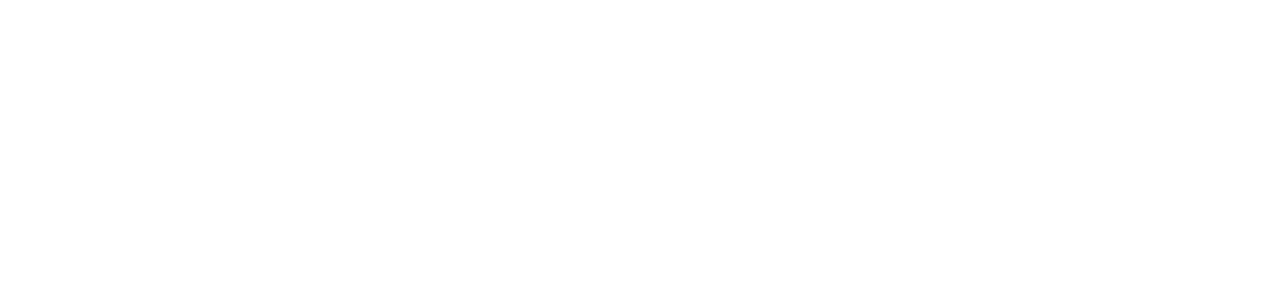
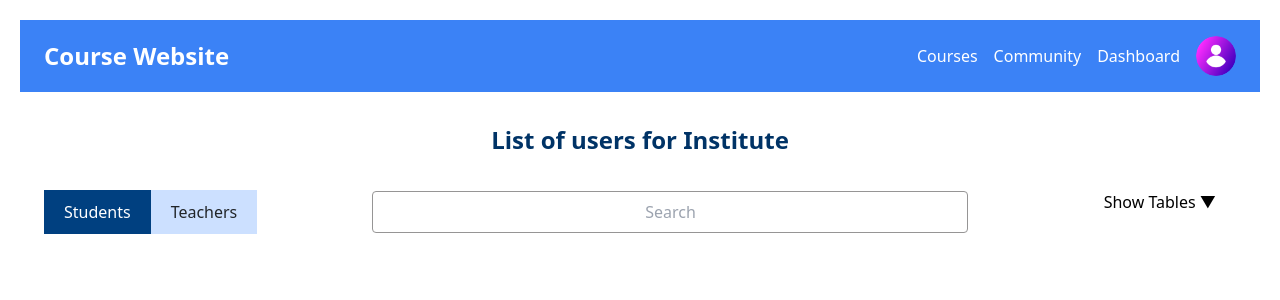
Before and after one commit to sharayuanuse/Techligence, a React (Create React App) app: page /admin/list in a window 1280 px wide. Before the commit this address had no page. Shown: the top 300 px of the page. Built offline with nearby package versions, Linux system fonts and the light colour scheme.

Commit message:
Added admin dashboard for mock user

```diff
--- a/src/App.js
+++ b/src/App.js
@@ -1,20 +1,40 @@
 import React from "react";
+import { Routes, Route } from "react-router-dom";
 import CourseCatalogPage from "./pages/CourseCatalogPage";
-import { Routes, Route } from "react-router-dom";
 import Profile_Interface from "./pages/Profile_Interface";
-import Homepage from "./pages/Homepage";
 import Home from "./pages/Home";
 import Community from "./pages/Community";
+import AdminListPage from "./pages/AdminListPage";
+import ProtectedRoute from "./pages/ProtectedRoute";
+import { AuthProvider } from "./context/AuthContext";
+import { UserProvider } from "./context/UserContext";
 
 function App() {
+  // Simulate a logged-in user with admin role
+  const mockUser = {
+    email: "admin@example.com",
+    role: "Admin",
+  };
+
   return (
+    <AuthProvider>
+      <UserProvider user={mockUser}> {/* Pass mockUser as user */}
         <Routes>
           <Route path="/" element={<Home />} />
           <Route path="/profile" element={<Profile_Interface />} />
           <Route path="/courses" element={<CourseCatalogPage />} />
           <Route path="/community" element={<Community />} />
+          <Route
+            path="/admin/list"
+            element={
+              <ProtectedRoute>
+                <AdminListPage />
+              </ProtectedRoute>
+            }
+          />
         </Routes>
-    // <Header />
+      </UserProvider>
+    </AuthProvider>
   );
 }
 
--- a/src/Layout/Header.js
+++ b/src/Layout/Header.js
@@ -1,10 +1,11 @@
-// Header.js
 import React, { useState } from "react";
 import { Link } from "react-router-dom";
 import ProfileIcon from "./avatar.png";
 import SignupModal from "../pages/SignUpPage/SignupModal";
+import { useUser } from "../context/UserContext"; // Adjust the path as necessary
 
 const Header = () => {
+  const { user } = useUser(); // Use the context to get user
   const [isModalOpen, setIsModalOpen] = useState(false);
 
   const openModal = () => setIsModalOpen(true);
@@ -28,11 +29,19 @@
                 Courses
               </Link>
               <Link
-                to="/Community"
+                to="/community"
                 className="text-white hover:text-gray-200 text-sm md:text-base"
               >
                 Community
               </Link>
+              {user && user.role === "Admin" && (
+                <Link
+                  to="/admin/list"
+                  className="text-white hover:text-gray-200 text-sm md:text-base"
+                >
+                  Dashboard
+                </Link>
+              )}
               <div className="flex items-center space-x-4">
                 {/* User Photo */}
                 <div
--- /dev/null
+++ b/src/context/AuthContext.js
@@ -0,0 +1,26 @@
+import React, { createContext, useContext, useState } from 'react';
+
+// Create the Auth Context
+const AuthContext = createContext();
+
+// AuthProvider component to wrap around parts of your application
+export const AuthProvider = ({ children }) => {
+  const [user, setUser] = useState(null);
+
+  const login = (userData) => {
+    setUser(userData);
+  };
+
+  const logout = () => {
+    setUser(null);
+  };
+
+  return (
+    <AuthContext.Provider value={{ user, login, logout }}>
+      {children}
+    </AuthContext.Provider>
+  );
+};
+
+// Custom hook to use the AuthContext
+export const useAuth = () => useContext(AuthContext);
--- /dev/null
+++ b/src/context/UserContext.js
@@ -0,0 +1,24 @@
+import React, { createContext, useContext } from 'react';
+import { useAuth } from './AuthContext'; // Adjust the path as necessary
+
+const UserContext = createContext();
+
+// export const UserProvider = ({ children }) => {
+//   const { user } = useAuth();
+
+//   return (
+//     <UserContext.Provider value={{ user }}>
+//       {children}
+//     </UserContext.Provider>
+//   );
+// };
+
+export const UserProvider = ({ children, user }) => {
+  return (
+    <UserContext.Provider value={{ user }}>
+      {children}
+    </UserContext.Provider>
+  );
+};
+
+export const useUser = () => useContext(UserContext);
--- /dev/null
+++ b/src/pages/AdminListPage.css
@@ -0,0 +1,97 @@
+.admin-list-container {
+    /* max-width: 1200px;-button */
+    margin: 0 auto;
+    padding: 20px;
+  }
+
+  .admin-dashboard-title {
+    text-align: center;
+    color: #003366; /* Dark blue */
+  }
+
+  .admin-list-selection {
+    display: flex;
+    justify-content: space-between;
+    align-items: center;
+    margin-bottom: 20px;
+  }
+
+  .category-buttons {
+    display: flex;
+  }
+
+  .category-button {
+    background-color: #cce0ff; /* Light blue */
+    border: none;
+    padding: 10px 20px;
+    cursor: pointer;
+    outline: none;
+    font-size: 16px;
+    transition: background-color 0.3s ease;
+  }
+
+  .category-button.active {
+    background-color: #004080; /* Dark blue */
+    color: white;
+  }
+
+  .admin-list-search {
+    padding: 8px;
+    font-size: 16px;
+    width: 50%; /* Make the search bar wider */
+    text-align: center; /* Center the search bar */
+    border: 1px solid #969595; /* Light blue border */
+    border-radius: 4px;
+    background-color: #fff; /* Light blue background */
+    transition: border-color 0.3s ease, box-shadow 0.3s ease;
+  }
+
+  .admin-list-search:focus {
+    border-color: #004080; /* Dark blue border when focused */
+    box-shadow: 0 0 8px rgba(0, 64, 128, 0.2); /* Light blue shadow */
+  }
+
+  .admin-list-table {
+    margin-top: 20px;
+  }
+
+  .admin-table {
+    width: 100%;
+    border-collapse: collapse;
+  }
+
+  .admin-table-header {
+    background-color: #004080; /* Dark blue */
+    color: white;
+    padding: 8px;
+  }
+
+  .admin-table-data {
+    text-align: left;
+    padding: 8px;
+  }
+
+  .admin-table-data:nth-child(even) {
+    background-color: #e6f2ff; /* Very light blue */
+  }
+
+  .admin-table-message {
+    text-align: center;
+    margin-top: 20px;
+    font-style: italic;
+  }
+
+  .toggle-button {
+    /* background-color: #004080; */
+    color: black;
+    padding: 10px 20px;
+    border: none;
+    cursor: pointer;
+    margin-bottom: 20px;
+    transition: background-color 0.3s ease;
+    align-self: flex-end; /* Align the button to the right */
+  }
+
+  .toggle-button:hover {
+    background-color: #cce0ff;
+  }
--- /dev/null
+++ b/src/pages/AdminListPage.js
@@ -0,0 +1,109 @@
+
+
+import React, { useState } from "react";
+import Header from "../Layout/Header";
+import "./AdminListPage.css"; // Import separate CSS file for styles
+
+const AdminListPage = () => {
+  const [selectedCategory, setSelectedCategory] = useState("students");
+  const [searchTerm, setSearchTerm] = useState("");
+  const [students, setStudents] = useState([
+    { id: 1, name: "Hetvi", email: "hetvi@somaiya.in" },
+    { id: 2, name: "Student", email: "student@vjti.ac.in" },
+  ]);
+
+  const [teachers, setTeachers] = useState([
+    { id: 1, name: "Teacher 1", email: "teacher1@yahoo.com" },
+    { id: 2, name: "Teacher 2", email: "t2@gmail.com" },
+  ]);
+
+  const [showTables, setShowTables] = useState(false);
+
+  const handleCategoryChange = (category) => {
+    setSelectedCategory(category);
+  };
+
+  const handleSearchChange = (e) => {
+    setSearchTerm(e.target.value);
+  };
+
+  const toggleTables = () => {
+    setShowTables(!showTables);
+  };
+
+  const filteredData = selectedCategory === "students"
+    ? students.filter(student =>
+        student.name.toLowerCase().includes(searchTerm.toLowerCase()) ||
+        student.email.toLowerCase().includes(searchTerm.toLowerCase())
+      )
+    : teachers.filter(teacher =>
+        teacher.name.toLowerCase().includes(searchTerm.toLowerCase()) ||
+        teacher.email.toLowerCase().includes(searchTerm.toLowerCase())
+      );
+
+  return (
+    <div className="admin-list-container">
+      <Header />
+
+      <div className="container mx-auto px-4 py-8">
+        <h1 className="text-2xl font-bold mb-4 admin-dashboard-title">List of users for Institute</h1>
+
+        <div className="admin-list-selection">
+          <div className="category-buttons">
+            <button
+              className={`category-button ${selectedCategory === "students" ? "active" : ""}`}
+              onClick={() => handleCategoryChange("students")}
+            >
+              Students
+            </button>
+            <button
+              className={`category-button ${selectedCategory === "teachers" ? "active" : ""}`}
+              onClick={() => handleCategoryChange("teachers")}
+            >
+              Teachers
+            </button>
+          </div>
+          <input
+            type="text"
+            className="admin-list-search"
+            placeholder="Search"
+            value={searchTerm}
+            onChange={handleSearchChange}
+          />
+          <button className="toggle-button" onClick={toggleTables}>
+            {showTables ? "Hide Tables ▲" : "Show Tables ▼"}
+          </button>
+        </div>
+
+        {showTables && (
+          <div className="admin-list-table">
+            {filteredData.length > 0 ? (
+              <table className="admin-table">
+                <thead>
+                  <tr>
+                    <th className="admin-table-header">Name</th>
+                    <th className="admin-table-header">Email</th>
+                  </tr>
+                </thead>
+                <tbody>
+                  {filteredData.map((item) => (
+                    <tr key={item.id}>
+                      <td className="admin-table-data">{item.name}</td>
+                      <td className="admin-table-data">{item.email}</td>
+                    </tr>
+                  ))}
+                </tbody>
+              </table>
+            ) : (
+              <p className="admin-table-message">
+                No {selectedCategory === "students" ? "students" : "teachers"} found.
+              </p>
+            )}
+          </div>
+        )}
+      </div>
+    </div>
+  );
+};
+
+export default AdminListPage;
--- /dev/null
+++ b/src/pages/ProtectedRoute.js
@@ -0,0 +1,15 @@
+import React from "react";
+import { Navigate } from "react-router-dom";
+import { useUser } from "../context/UserContext"; // Adjust the path as necessary
+
+const ProtectedRoute = ({ children }) => {
+  const { user } = useUser();
+
+  if (!user || user.role !== "Admin") {
+    return <Navigate to="/" />;
+  }
+
+  return children;
+};
+
+export default ProtectedRoute;
--- a/src/pages/SignUpPage/LoginForm.js
+++ b/src/pages/SignUpPage/LoginForm.js
@@ -1,7 +1,33 @@
-// src/components/Auth/LoginForm.js
 import React, { useState } from "react";
-import "./SignUpModel.css"
+import "./SignUpModel.css";
 import axios from 'axios'
+
+const organizationOptions = [
+  { value: "", label: "Select Organization" },
+  { value: "Institute", label: "Institute" },
+  { value: "Company", label: "Company" },
+  { value: "VC", label: "VC" },
+];
+
+const roleOptions = {
+  Institute: [
+    { value: "", label: "Select Role" },
+    { value: "Teacher", label: "Teacher" },
+    { value: "Student", label: "Student" },
+    { value: "Admin", label: "Admin" },
+  ],
+  Company: [
+    { value: "", label: "Select Role" },
+    { value: "Employee", label: "Employee" },
+    { value: "Manager", label: "Manager" },
+    { value: "Admin", label: "Admin" },
+  ],
+  VC: [
+    { value: "", label: "Select Role" },
+    { value: "User", label: "User" },
+    { value: "Admin", label: "Admin" },
+  ],
+};
 
 const LoginForm = () => {
   const [formData, setFormData] = useState({
@@ -37,17 +63,23 @@
     }
   };
 
+  const getRoleOptions = () => {
+    if (!formData.organization) {
+      return [{ value: "", label: "Select Organization First" }];
+    }
+    return roleOptions[formData.organization];
+  };
+
   return (
     <form onSubmit={handleSubmit} className="login-form">
-
       <p style={{ textAlign: "center" }}>
-        <b> Login </b>
+        <b>Login</b>
       </p>
 
       <input
         type="text"
         name="email"
-        placeholder="email"
+        placeholder="Email"
         value={formData.email}
         onChange={handleChange}
         required
@@ -62,24 +94,33 @@
         required
         className="soft-input"
       />
-      <input
-        type="text"
+      <select
         name="organization"
-        placeholder="Organization"
         value={formData.organization}
         onChange={handleChange}
         required
         className="soft-input"
-      />
-      <input
-        type="text"
+      >
+        {organizationOptions.map((option) => (
+          <option key={option.value} value={option.value}>
+            {option.label}
+          </option>
+        ))}
+      </select>
+      <select
         name="role"
-        placeholder="Role"
         value={formData.role}
         onChange={handleChange}
         required
         className="soft-input"
-      />
+        disabled={!formData.organization}
+      >
+        {getRoleOptions().map((option) => (
+          <option key={option.value} value={option.value}>
+            {option.label}
+          </option>
+        ))}
+      </select>
 
       <div style={{ textAlign: "right", width: "100%" }}>
         <a href="#" className="forgot-password-link">
```
Lines whose indentation alone changed are shown as unchanged.
